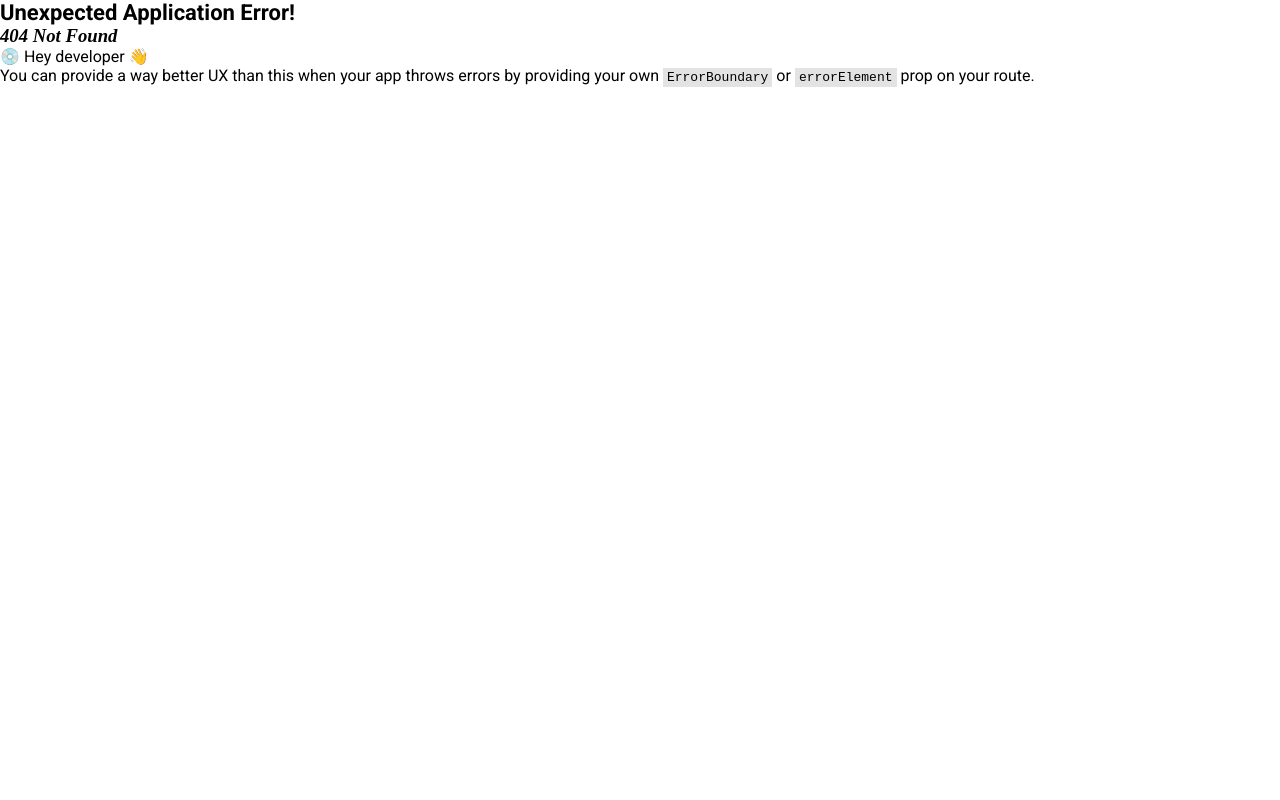
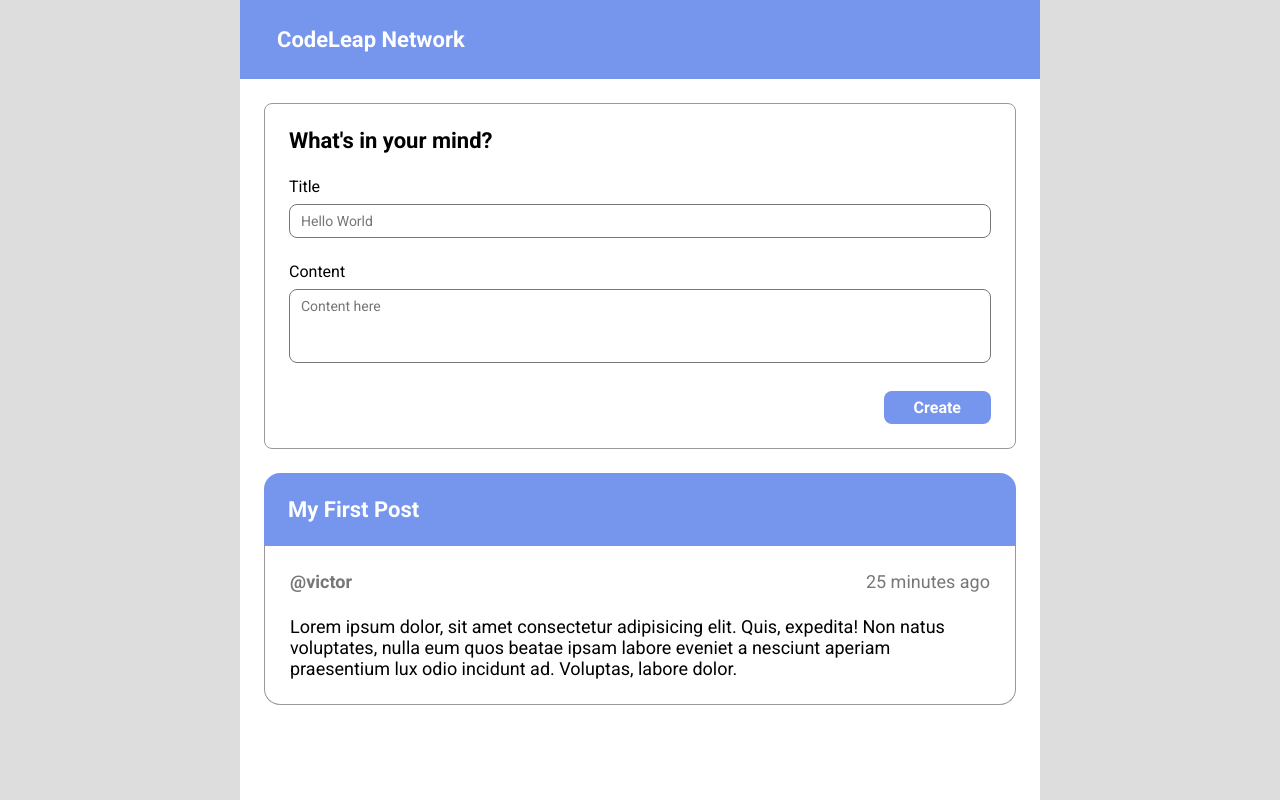
Before and after one commit to buenojc/codeleap-network, a React (Vite) app: page / in a window 1280 px wide. Before the commit this address had no page. Built offline with nearby package versions, Linux system fonts and the light colour scheme.

Commit message:
feat: create HomePage

```diff
--- a/src/main.jsx
+++ b/src/main.jsx
@@ -3,12 +3,17 @@
 import SignupPage from "./pages/SignupPage";
 import { createBrowserRouter, RouterProvider } from "react-router-dom";
 import './styles/global.css'
+import HomePage from "./pages/HomePage";
 
 const router = createBrowserRouter([
   {
     path: "/signup",
     element: <SignupPage />,
   },
+  {
+    path: "/",
+    element: <HomePage />
+  }
 ]);
 
 ReactDOM.createRoot(document.getElementById("root")).render(
--- /dev/null
+++ b/src/pages/HomePage/homePage.module.css
@@ -0,0 +1,13 @@
+.homePageWrapper{
+    background-color: #fff;
+    width: 90%;
+    max-width: 800px;
+}
+
+.homePageWrapper main{
+    padding: 24px;
+}
+
+.homePageWrapper main > div + div{
+    margin-top: 24px;
+}
--- /dev/null
+++ b/src/pages/HomePage/index.jsx
@@ -0,0 +1,19 @@
+import Container from "../../components/Container"
+import styles from './homePage.module.css'
+import Header from "../../components/Header"
+import CreatePostCart from "../../components/CreatePostCard"
+import PostCard from "../../components/PostCard"
+
+export default function HomePage(){
+    return(
+        <Container>
+            <div className={styles.homePageWrapper}>
+                <Header />
+                <main>
+                    <CreatePostCart />
+                    <PostCard />
+                </main>
+            </div>
+        </Container>
+    )
+}
```
